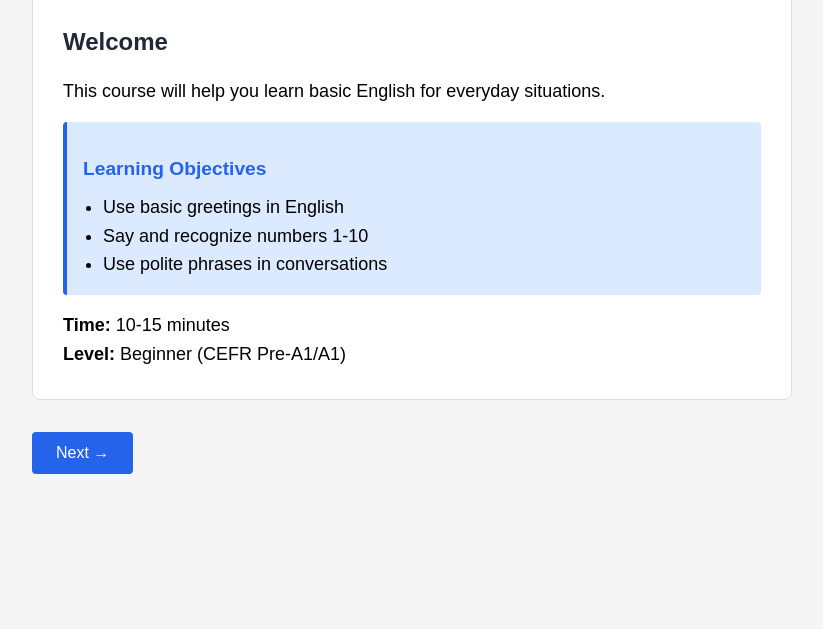
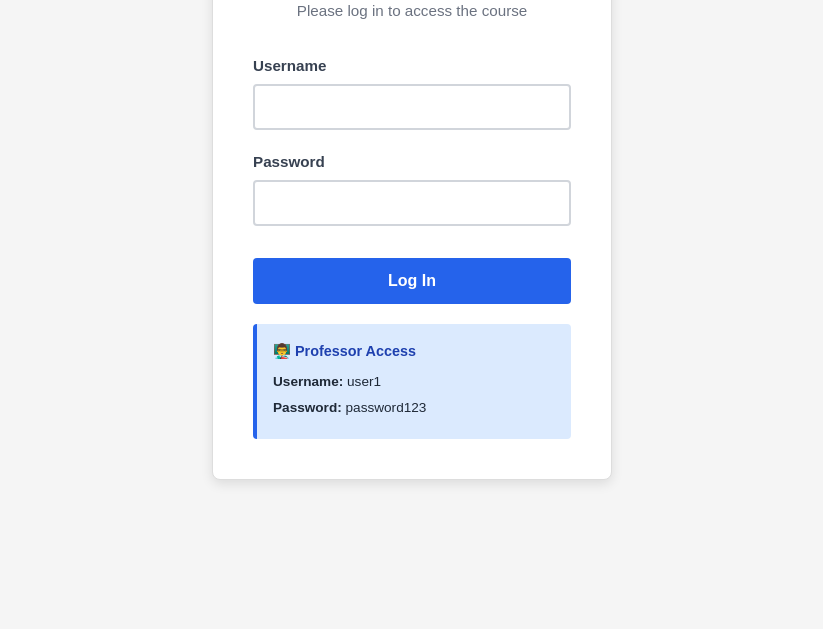
Before and after one commit to Aamamq222/english-for-beginners, a plain HTML site: page index.html in a window 1280 px wide. Shown: the part 171-800 px from the top of the page, without its empty margins (228-1051 px from the left). Drawn offline with Linux system fonts and the light colour scheme.

Commit message:
Update index.html

```diff
--- a/index.html
+++ b/index.html
@@ -160,9 +160,160 @@
             font-size: 2rem;
             margin: 20px 0;
         }
+
+        /* Login Styles */
+        #loginScreen {
+            display: flex;
+            align-items: center;
+            justify-content: center;
+            min-height: 80vh;
+        }
+
+        .login-card {
+            background: white;
+            padding: 40px;
+            border-radius: 8px;
+            border: 1px solid #ddd;
+            box-shadow: 0 4px 12px rgba(0, 0, 0, 0.1);
+            max-width: 400px;
+            width: 100%;
+        }
+
+        .login-header {
+            text-align: center;
+            margin-bottom: 30px;
+        }
+
+        .login-header h1 {
+            color: #2563eb;
+            font-size: 1.8rem;
+            margin-bottom: 8px;
+        }
+
+        .login-header p {
+            color: #6b7280;
+            font-size: 0.95rem;
+        }
+
+        .form-group {
+            margin-bottom: 20px;
+        }
+
+        .form-group label {
+            display: block;
+            margin-bottom: 6px;
+            color: #374151;
+            font-weight: 600;
+            font-size: 0.95rem;
+        }
+
+        .form-group input {
+            width: 100%;
+            padding: 12px;
+            border: 2px solid #d1d5db;
+            border-radius: 4px;
+            font-size: 16px;
+            transition: border-color 0.2s;
+        }
+
+        .form-group input:focus {
+            outline: none;
+            border-color: #2563eb;
+        }
+
+        .login-button {
+            width: 100%;
+            background: #2563eb;
+            color: white;
+            padding: 14px;
+            border: none;
+            border-radius: 4px;
+            font-size: 1rem;
+            font-weight: 600;
+            cursor: pointer;
+            transition: background 0.2s;
+        }
+
+        .login-button:hover {
+            background: #1d4ed8;
+        }
+
+        .error-message {
+            background: #fee2e2;
+            color: #991b1b;
+            padding: 12px;
+            border-radius: 4px;
+            margin-bottom: 20px;
+            border-left: 4px solid #ef4444;
+            display: none;
+        }
+
+        .error-message.show {
+            display: block;
+        }
+
+        .login-info {
+            background: #dbeafe;
+            padding: 16px;
+            border-radius: 4px;
+            margin-top: 20px;
+            border-left: 4px solid #2563eb;
+        }
+
+        .login-info h4 {
+            color: #1e40af;
+            font-size: 0.9rem;
+            margin-bottom: 8px;
+        }
+
+        .login-info p {
+            color: #1f2937;
+            font-size: 0.85rem;
+            margin: 4px 0;
+        }
+
+        #courseContent {
+            display: none;
+        }
     </style>
 <script src="https://puc.poecdn.net/authenticated_preview_page/syncedState.3f7572448765332f3047.js"></script></head>
 <body>
+    <!-- Login Screen -->
+    <div id="loginScreen">
+        <div class="login-card">
+            <div class="login-header">
+                <h1>📚 English for Beginners</h1>
+                <p>Please log in to access the course</p>
+            </div>
+
+            <div id="errorMessage" class="error-message">
+                Invalid username or password. Please try again.
+            </div>
+
+            <form id="loginForm" onsubmit="return false;">
+                <div class="form-group">
+                    <label for="username">Username</label>
+                    <input type="text" id="username" name="username" required="" autocomplete="username">
+                </div>
+
+                <div class="form-group">
+                    <label for="password">Password</label>
+                    <input type="password" id="password" name="password" required="" autocomplete="current-password">
+                </div>
+
+                <button type="submit" class="login-button" onclick="login()">Log In</button>
+            </form>
+
+            <div class="login-info">
+                <h4>👨‍🏫 Professor Access</h4>
+                <p><strong>Username:</strong> user1</p>
+                <p><strong>Password:</strong> password123</p>
+            </div>
+        </div>
+    </div>
+
+    <!-- Course Content (Hidden until login) -->
+    <div id="courseContent">
         <header>
             <h1>📚 English for Beginners</h1>
             <p>Learn basic English for everyday communication</p>
@@ -174,8 +325,45 @@
             <button id="prevBtn" class="hidden">← Previous</button>
             <button id="nextBtn">Next →</button>
         </div>
+    </div>
 
     <script>
+        // Login functionality
+        function login() {
+            const username = document.getElementById('username').value;
+            const password = document.getElementById('password').value;
+            const errorMessage = document.getElementById('errorMessage');
+
+            // Check credentials
+            if (username === 'user1' && password === 'password123') {
+                // Successful login
+                document.getElementById('loginScreen').style.display = 'none';
+                document.getElementById('courseContent').style.display = 'block';
+                errorMessage.classList.remove('show');
+
+                // Initialize the course
+                render();
+            } else {
+                // Show error message
+                errorMessage.classList.add('show');
+                document.getElementById('password').value = '';
+            }
+        }
+
+        // Allow Enter key to submit login
+        document.getElementById('password').addEventListener('keypress', function(event) {
+            if (event.key === 'Enter') {
+                login();
+            }
+        });
+
+        document.getElementById('username').addEventListener('keypress', function(event) {
+            if (event.key === 'Enter') {
+                login();
+            }
+        });
+
+        // Course Data
         const pages = [
             {
                 type: "intro",
@@ -446,8 +634,6 @@
                 render();
             }
         });
-
-        render();
     </script>
 
 
```
Lines whose indentation alone changed are shown as unchanged.
